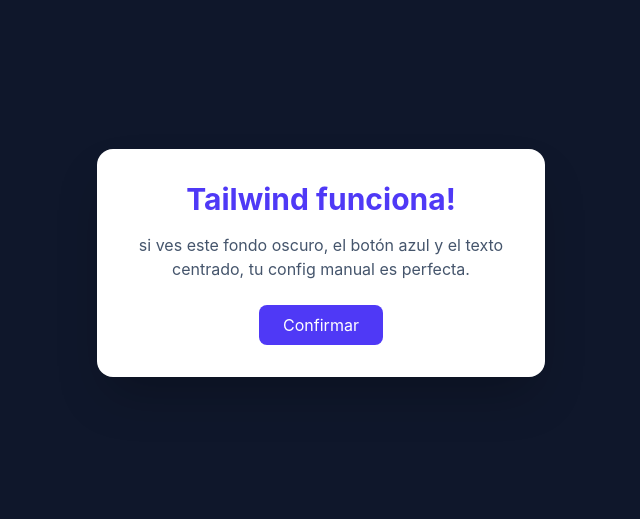
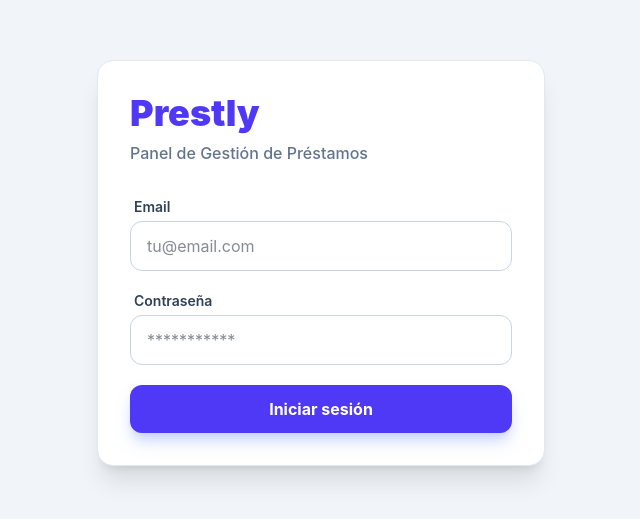
Before and after one commit to rubenquintas/Prestly, a React app in the folder frontend/: page /login in a window 1280 px wide. Shown: the part 137-656 px from the top of the page, without its empty margins (319-959 px from the left). Built offline with nearby package versions, Linux system fonts and the light colour scheme; the HTML template or start-up script is replaced by a standard one.

Commit message:
feat: create login

```diff
--- a/frontend/src/App.tsx
+++ b/frontend/src/App.tsx
@@ -1,19 +1,39 @@
+import { BrowserRouter, Navigate, Route, Routes } from "react-router-dom";
+import { Login } from "./pages/Login";
+import type React from "react";
+import { useAuth } from "./context/useAuth";
+import { AuthProvider } from "./context/AuthProvider";
+
+const ProtectedRoute = ({ children }: { children: React.ReactNode }) => {
+  const { user, loading } = useAuth();
+  if (loading) return <div className="p-10 text-center">Cargando...</div>;
+  return user ? children : <Navigate to="/login" />;
+};
+
 function App() {
   return (
-    <div className="min-h-screen bg-slate-900 flex items-center justify-center p-4">
-      <div className="bg-white p-8 rounded-2xl shadow-2xl max-w-md w-full text-center">
-        <h1 className="text-3xl font-bold text-indigo-600 mb-4">
-          Tailwind funciona!
-        </h1>
-        <p className="text-slate-600">
-          si ves este fondo oscuro, el botón azul y el texto centrado, tu config
-          manual es perfecta.
-        </p>
-        <button className="mt-6 px-6 py-2 bg-indigo-600 text-white rounded-lg hover:bg-indigo-700 transition-colors">
-          Confirmar
-        </button>
-      </div>
-    </div>
+    <AuthProvider>
+      <BrowserRouter>
+        <Routes>
+          <Route path="/login" element={<Login />} />
+          <Route
+            path="/"
+            element={
+              <ProtectedRoute>
+                <div className="p-10">
+                  <h1 className="text-3xl font-bold text-slate-900">
+                    Bienvenido a Prestly
+                  </h1>
+                  <p className="mt-2 text-slate-600">
+                    El sistema de gestión está listo
+                  </p>
+                </div>
+              </ProtectedRoute>
+            }
+          />
+        </Routes>
+      </BrowserRouter>
+    </AuthProvider>
   );
 }
 
--- /dev/null
+++ b/frontend/src/api/axios.ts
@@ -0,0 +1,15 @@
+import axios from "axios";
+
+const api = axios.create({
+  baseURL: "http://localhost:3000/api",
+});
+
+api.interceptors.request.use((config) => {
+  const token = localStorage.getItem("token");
+  if (token) {
+    config.headers.Authorization = `Bearer ${token}`;
+  }
+  return config;
+});
+
+export default api;
--- /dev/null
+++ b/frontend/src/context/AuthContext.ts
@@ -0,0 +1,13 @@
+import { createContext } from "react";
+import type { User } from "../types";
+
+interface AuthContextType {
+  user: User | null;
+  login: (token: string, user: User) => void;
+  logout: () => void;
+  loading: boolean;
+}
+
+export const AuthContext = createContext<AuthContextType | undefined>(
+  undefined,
+);
--- /dev/null
+++ b/frontend/src/context/AuthProvider.tsx
@@ -0,0 +1,44 @@
+import { useEffect, useMemo, useState, type ReactNode } from "react";
+import type { User } from "../types";
+import { AuthContext } from "./AuthContext";
+
+export const AuthProvider = ({ children }: { children: ReactNode }) => {
+  const [user, setUser] = useState<User | null>(null);
+  const [loading, setLoading] = useState(true);
+
+  useEffect(() => {
+    const initializeAuth = () => {
+      const savedUser = localStorage.getItem("user");
+      const token = localStorage.getItem("token");
+      if (savedUser && token) {
+        setUser(JSON.parse(savedUser));
+      }
+      setLoading(false);
+    };
+    initializeAuth();
+  }, []);
+
+  const authValue = useMemo(
+    () => ({
+      user,
+      loading,
+      login: (token: string, newUser: User) => {
+        localStorage.setItem("token", token);
+        localStorage.setItem("user", JSON.stringify(newUser));
+        setUser(newUser);
+      },
+      logout: () => {
+        localStorage.removeItem("token");
+        localStorage.removeItem("user");
+        setUser(null);
+      },
+    }),
+    [user, loading],
+  );
+
+  return (
+    <AuthContext.Provider value={authValue}>
+      {!loading && children}
+    </AuthContext.Provider>
+  );
+};
--- /dev/null
+++ b/frontend/src/context/useAuth.ts
@@ -0,0 +1,8 @@
+import { useContext } from "react";
+import { AuthContext } from "./AuthContext";
+
+export const useAuth = () => {
+  const context = useContext(AuthContext);
+  if (!context) throw new Error("useAuth must be used within AuthProvider");
+  return context;
+};
--- /dev/null
+++ b/frontend/src/pages/Login.tsx
@@ -0,0 +1,69 @@
+import { useState } from "react";
+import { useNavigate } from "react-router-dom";
+import api from "../api/axios";
+import { useAuth } from "../context/useAuth";
+
+export const Login = () => {
+  const [email, setEmail] = useState("");
+  const [password, setPassword] = useState("");
+  const { login } = useAuth();
+  const navigate = useNavigate();
+
+  const handleSubmit = async (e: React.SyntheticEvent<HTMLFormElement>) => {
+    e.preventDefault();
+    try {
+      const { data } = await api.post("/auth/login", { email, password });
+      login(data.token, data.user);
+      navigate("/");
+    } catch (error) {
+      console.error("Error en el login:", error);
+      alert("Credenciales incorrectas");
+    }
+  };
+
+  return (
+    <div className="min-h-screen flex items-center justify-center bg-slate-100 p-4">
+      <div className="bg-white p-8 rounded-2xl shadow-xl w-full max-w-md border border-slate-200">
+        <h1 className="text-4xl font-black text-indigo-600 mb-2">Prestly</h1>
+        <p className="text-slate-500 mb-8 font-medium">
+          Panel de Gestión de Préstamos
+        </p>
+
+        <form onSubmit={handleSubmit} className="space-y-5">
+          <div>
+            <label className="block text-sm font-semibold text-slate-700 ml-1">
+              Email
+            </label>
+            <input
+              type="email"
+              className="mt-1 w-full rounded-xl border border-slate-300 px-4 py-3 focus:ring-2 focus:ring-indigo-500 focus:outline-none transition-all"
+              placeholder="tu@email.com"
+              value={email}
+              onChange={(e) => setEmail(e.target.value)}
+              required
+            />
+          </div>
+          <div>
+            <label className="block text-sm font-semibold text-slate-700 ml-1">
+              Contraseña
+            </label>
+            <input
+              type="password"
+              className="mt-1 w-full rounded-xl border border-slate-300 px-4 py-3 focus:ring-2 focus:ring-indigo-500 focus:outline-none transition-all"
+              placeholder="***********"
+              value={password}
+              onChange={(e) => setPassword(e.target.value)}
+              required
+            />
+          </div>
+          <button
+            type="submit"
+            className="w-full bg-indigo-600 text-white py-3 rounded-xl font-bold hover:bg-indigo-700 shadow-lg shadow-indigo-200 transition-all active:scale-95"
+          >
+            Iniciar sesión
+          </button>
+        </form>
+      </div>
+    </div>
+  );
+};
--- /dev/null
+++ b/frontend/src/types/index.ts
@@ -0,0 +1,19 @@
+export interface User {
+  id: string;
+  email: string;
+  name: string;
+  companyId: string;
+}
+
+export interface AuthResponse {
+  token: string;
+  user: User;
+}
+
+export interface Item {
+  id: string;
+  name: string;
+  status: "AVAILABLE" | "IN_USE" | "REPAIRING" | "RETIRED";
+  companyId: string;
+  updatedAt: string;
+}
```
